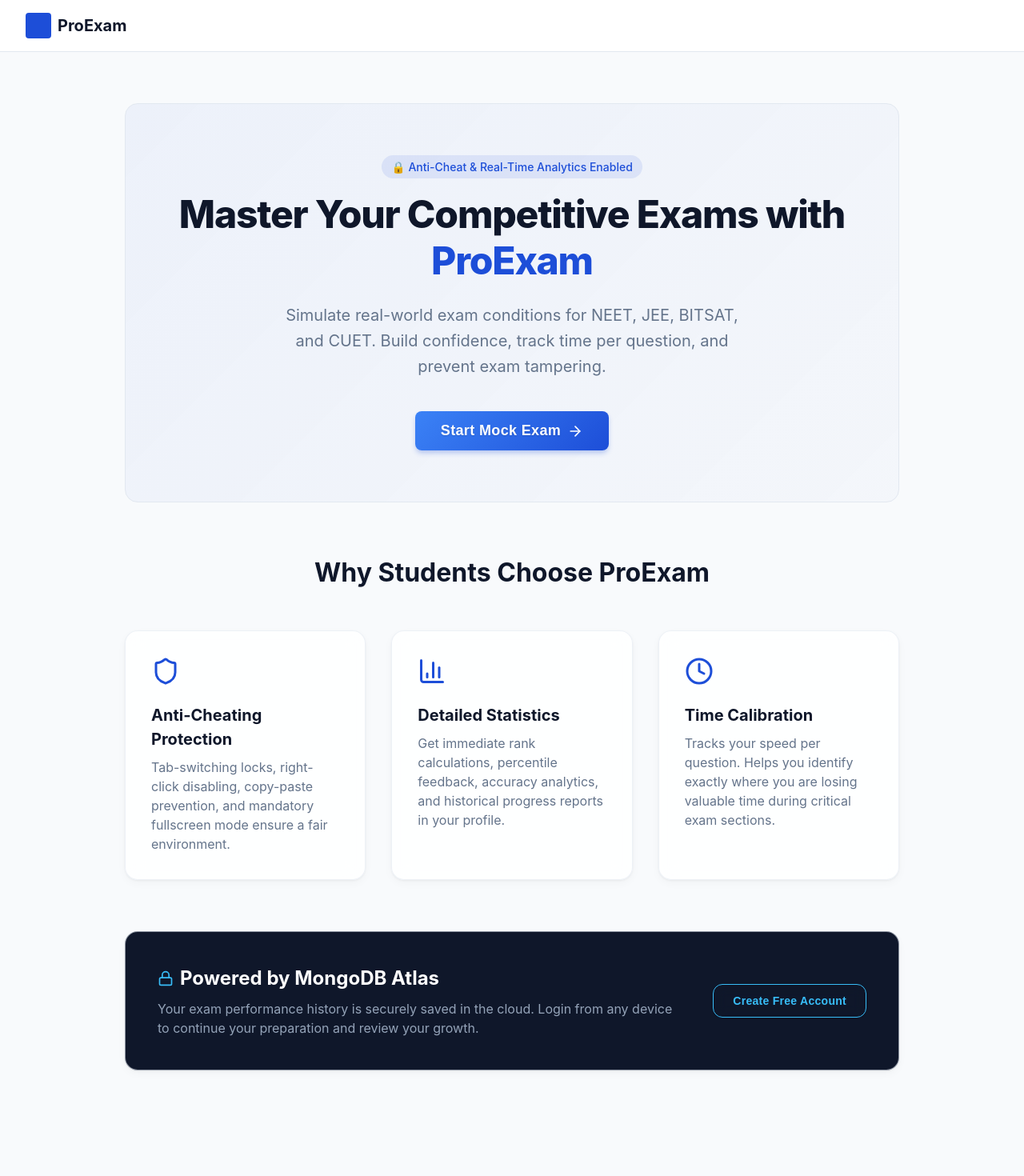
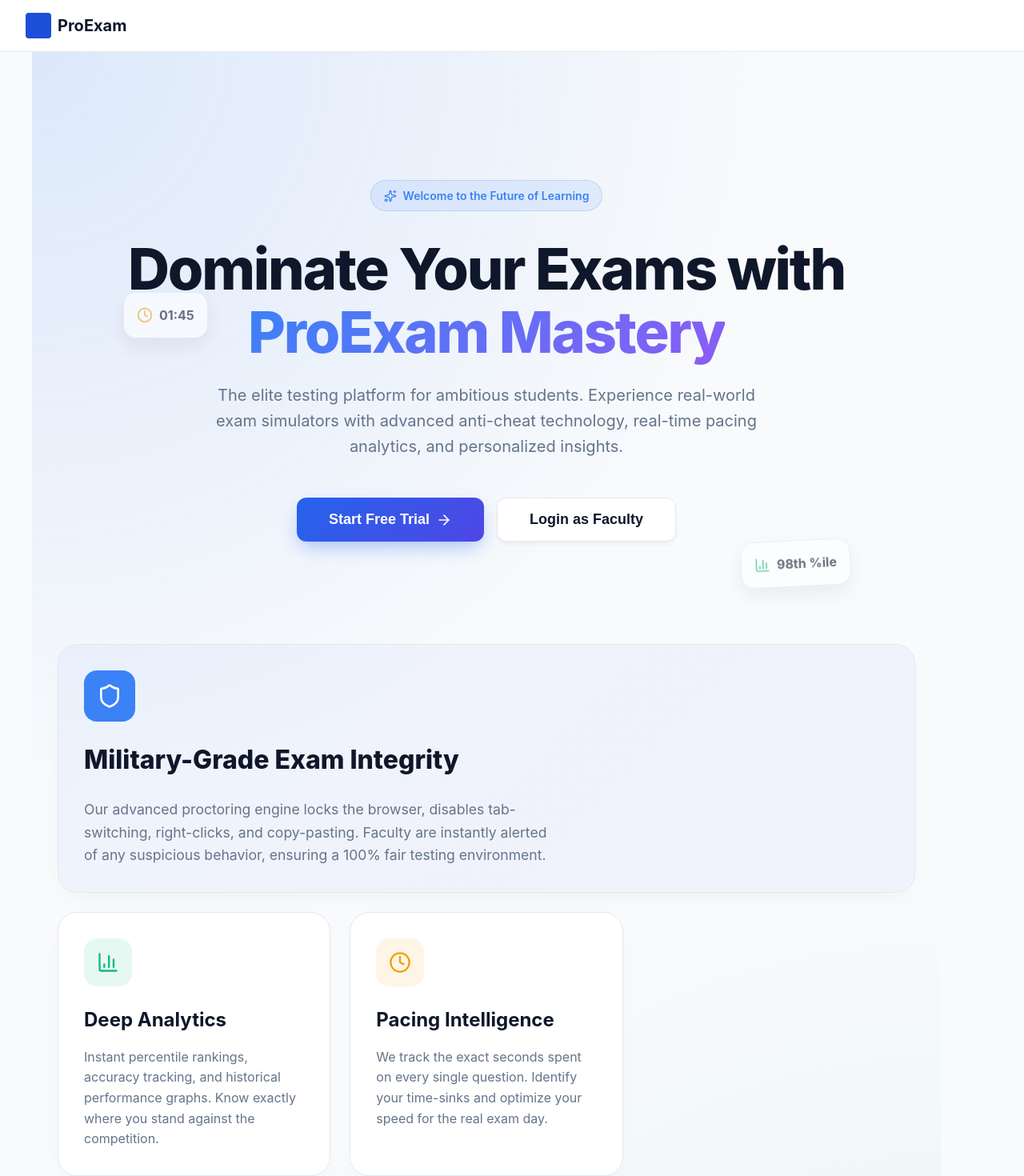
Before and after one commit to Chenthil-Hari/ExamPro, a React (Vite) app: page / in a window 1280 px wide. Shown: the top 1470 px of the page at 80% size. Before the commit the page ends 1402 px from the top, so only its background shows below. Built offline with nearby package versions, Linux system fonts and the light colour scheme; no server answers.

Commit message:
feat: completely overhaul the Landing Page with modern SaaS design, animations, and glassmorphism bento box

```diff
--- a/src/components/LandingPage.jsx
+++ b/src/components/LandingPage.jsx
@@ -1,123 +1,215 @@
-import { Shield, BarChart3, Clock, ArrowRight, BookOpen, Lock } from 'lucide-react';
+import { Shield, BarChart3, Clock, ArrowRight, BookOpen, Lock, Sparkles, BrainCircuit } from 'lucide-react';
 
 export default function LandingPage({ onGetStarted }) {
   return (
-    <div className="fade-in" style={{ maxWidth: 1000, margin: '0 auto', padding: '2rem 1rem' }}>
-      {/* Hero Section */}
-      <section style={{
-        textAlign: 'center',
-        padding: '4rem 1rem',
-        background: 'linear-gradient(135deg, rgba(29, 78, 216, 0.05) 0%, rgba(30, 64, 175, 0.02) 100%)',
-        borderRadius: '1rem',
+    <div style={{ position: 'relative', overflow: 'hidden', minHeight: '100vh', width: '100%', margin: '-2rem' }}>
+
+      {/* Dynamic Background Animations */}
+      <style>{`
+        @keyframes gradientShift {
+          0% { background-position: 0% 50%; }
+          50% { background-position: 100% 50%; }
+          100% { background-position: 0% 50%; }
+        }
+        @keyframes float {
+          0% { transform: translateY(0px) rotate(0deg); }
+          50% { transform: translateY(-20px) rotate(5deg); }
+          100% { transform: translateY(0px) rotate(0deg); }
+        }
+        @keyframes floatReverse {
+          0% { transform: translateY(0px) rotate(0deg); }
+          50% { transform: translateY(20px) rotate(-5deg); }
+          100% { transform: translateY(0px) rotate(0deg); }
+        }
+        .hero-bg {
+          position: absolute;
+          top: 0; left: 0; right: 0; height: 100%;
+          background: radial-gradient(circle at top left, rgba(59,130,246,0.15) 0%, transparent 40%),
+                      radial-gradient(circle at bottom right, rgba(16,185,129,0.1) 0%, transparent 40%);
+          z-index: 0;
+        }
+        .bento-card {
+          background: var(--card);
+          border: 1px solid var(--border);
+          border-radius: 1.5rem;
+          padding: 2rem;
+          transition: all 0.3s ease;
+          box-shadow: 0 10px 30px -10px rgba(0,0,0,0.05);
+          position: relative;
+          overflow: hidden;
+        }
+        .bento-card:hover {
+          transform: translateY(-5px);
+          box-shadow: 0 20px 40px -10px rgba(59,130,246,0.15);
+          border-color: rgba(59,130,246,0.3);
+        }
+        .text-gradient {
+          background: linear-gradient(135deg, #3b82f6 0%, #8b5cf6 100%);
+          -webkit-background-clip: text;
+          -webkit-text-fill-color: transparent;
+        }
+      `}</style>
+
+      <div className="hero-bg"></div>
+
+      {/* Floating Decorative Elements */}
+      <div style={{ position: 'absolute', top: '15%', left: '10%', animation: 'float 6s ease-in-out infinite', opacity: 0.6, zIndex: 1 }}>
+        <div style={{ background: 'var(--card)', padding: '1rem', borderRadius: '1rem', boxShadow: '0 10px 25px rgba(0,0,0,0.1)', border: '1px solid var(--border)', display: 'flex', alignItems: 'center', gap: '0.5rem' }}>
+          <Clock size={20} color="#f59e0b" /> <span style={{ fontWeight: 'bold' }}>01:45</span>
+        </div>
+      </div>
+      <div style={{ position: 'absolute', top: '30%', right: '10%', animation: 'floatReverse 8s ease-in-out infinite', opacity: 0.6, zIndex: 1 }}>
+        <div style={{ background: 'var(--card)', padding: '1rem', borderRadius: '1rem', boxShadow: '0 10px 25px rgba(0,0,0,0.1)', border: '1px solid var(--border)', display: 'flex', alignItems: 'center', gap: '0.5rem' }}>
+          <BarChart3 size={20} color="#10b981" /> <span style={{ fontWeight: 'bold' }}>98th %ile</span>
+        </div>
+      </div>
+
+      <div style={{ position: 'relative', zIndex: 10, maxWidth: 1200, margin: '0 auto', padding: '4rem 2rem' }}>
+
+        {/* HERO SECTION */}
+        <section style={{ textAlign: 'center', padding: '6rem 0 8rem 0' }} className="fade-in">
+          <div style={{ display: 'inline-flex', alignItems: 'center', gap: '0.5rem', background: 'rgba(59, 130, 246, 0.1)', color: '#3b82f6', padding: '0.5rem 1rem', borderRadius: '2rem', fontSize: '0.875rem', fontWeight: '600', marginBottom: '2rem', border: '1px solid rgba(59, 130, 246, 0.2)' }}>
+            <Sparkles size={16} /> Welcome to the Future of Learning
+          </div>
+
+          <h1 style={{ fontSize: 'clamp(3rem, 6vw, 4.5rem)', fontWeight: '800', lineHeight: '1.1', letterSpacing: '-0.03em', marginBottom: '1.5rem', color: 'var(--text)' }}>
+            Dominate Your Exams with <br /> <span className="text-gradient">ProExam Mastery</span>
+          </h1>
+
+          <p style={{ fontSize: '1.25rem', color: 'var(--text-muted)', maxWidth: '700px', margin: '0 auto 3rem', lineHeight: '1.6' }}>
+            The elite testing platform for ambitious students. Experience real-world exam simulators with advanced anti-cheat technology, real-time pacing analytics, and personalized insights.
+          </p>
+
+          <div style={{ display: 'flex', justifyContent: 'center', gap: '1rem', flexWrap: 'wrap' }}>
+            <button
+              onClick={onGetStarted}
+              style={{
+                padding: '1rem 2.5rem',
+                fontSize: '1.125rem',
+                fontWeight: '600',
+                borderRadius: '0.75rem',
+                background: 'linear-gradient(135deg, #2563eb 0%, #4f46e5 100%)',
+                color: 'white',
+                border: 'none',
+                boxShadow: '0 10px 25px -5px rgba(37, 99, 235, 0.4)',
+                cursor: 'pointer',
+                display: 'flex',
+                alignItems: 'center',
+                gap: '0.5rem',
+                transition: 'transform 0.2s, box-shadow 0.2s'
+              }}
+              onMouseEnter={(e) => { e.currentTarget.style.transform = 'translateY(-2px)'; e.currentTarget.style.boxShadow = '0 15px 30px -5px rgba(37, 99, 235, 0.5)'; }}
+              onMouseLeave={(e) => { e.currentTarget.style.transform = 'translateY(0)'; e.currentTarget.style.boxShadow = '0 10px 25px -5px rgba(37, 99, 235, 0.4)'; }}
+            >
+              Start Free Trial <ArrowRight size={20} />
+            </button>
+            <button
+              onClick={onGetStarted}
+              style={{
+                padding: '1rem 2.5rem',
+                fontSize: '1.125rem',
+                fontWeight: '600',
+                borderRadius: '0.75rem',
+                background: 'var(--card)',
+                color: 'var(--text)',
                 border: '1px solid var(--border)',
-        marginBottom: '4rem'
-      }}>
-        <span className="badge" style={{ background: 'rgba(29, 78, 216, 0.1)', color: 'var(--primary)', marginBottom: '1rem', fontSize: '0.875rem' }}>
-          🔒 Anti-Cheat & Real-Time Analytics Enabled
-        </span>
-        <h1 style={{
-          fontSize: '3rem',
-          fontWeight: '800',
-          lineHeight: '1.2',
-          letterSpacing: '-0.025em',
-          marginBottom: '1.5rem',
-          color: 'var(--text)'
-        }}>
-          Master Your Competitive Exams with <span style={{ color: 'var(--primary)' }}>ProExam</span>
-        </h1>
-        <p style={{
-          fontSize: '1.25rem',
-          color: 'var(--text-muted)',
-          maxWidth: '600px',
-          margin: '0 auto 2.5rem',
-          lineHeight: '1.6'
-        }}>
-          Simulate real-world exam conditions for NEET, JEE, BITSAT, and CUET. Build confidence, track time per question, and prevent exam tampering.
-        </p>
-        <button
-          className="btn btn-primary"
-          onClick={onGetStarted}
-          style={{ padding: '0.875rem 2rem', fontSize: '1.125rem', borderRadius: '0.5rem', boxShadow: '0 4px 6px -1px rgba(29, 78, 216, 0.3)' }}
+                boxShadow: '0 4px 6px -1px rgba(0, 0, 0, 0.05)',
+                cursor: 'pointer',
+                transition: 'background 0.2s'
+              }}
+              onMouseEnter={(e) => e.currentTarget.style.background = 'var(--bg)'}
+              onMouseLeave={(e) => e.currentTarget.style.background = 'var(--card)'}
             >
-          Start Mock Exam <ArrowRight size={20} />
+              Login as Faculty
             </button>
+          </div>
         </section>
 
-      {/* Feature Grid */}
-      <section style={{ marginBottom: '4rem' }}>
-        <h2 style={{ textAlign: 'center', fontSize: '2rem', fontWeight: 'bold', marginBottom: '3rem' }}>
-          Why Students Choose ProExam
-        </h2>
-        <div style={{ display: 'grid', gridTemplateColumns: 'repeat(auto-fit, minmax(280px, 1fr))', gap: '2rem' }}>
+        {/* BENTO BOX FEATURE GRID */}
+        <section style={{ marginBottom: '6rem' }}>
+          <div style={{ display: 'grid', gridTemplateColumns: 'repeat(auto-fit, minmax(300px, 1fr))', gap: '1.5rem', autoRows: 'minmax(250px, auto)' }}>
 
-          <div className="card" style={{ padding: '2rem' }}>
-            <div style={{ color: 'var(--primary)', marginBottom: '1rem' }}>
-              <Shield size={36} />
+            {/* Large Card 1 */}
+            <div className="bento-card" style={{ gridColumn: '1 / -1', background: 'linear-gradient(135deg, rgba(59,130,246,0.05) 0%, rgba(139,92,246,0.05) 100%)' }}>
+              <div style={{ display: 'flex', flexDirection: 'column', gap: '1.5rem', maxWidth: '600px' }}>
+                <div style={{ display: 'inline-flex', padding: '1rem', borderRadius: '1rem', background: '#3b82f6', color: 'white', width: 'fit-content' }}>
+                  <Shield size={32} />
                 </div>
-            <h3 style={{ fontSize: '1.25rem', fontWeight: 'bold', marginBottom: '0.5rem' }}>Anti-Cheating Protection</h3>
-            <p style={{ color: 'var(--text-muted)' }}>
-              Tab-switching locks, right-click disabling, copy-paste prevention, and mandatory fullscreen mode ensure a fair environment.
+                <h3 style={{ fontSize: '2rem', fontWeight: '800', margin: 0 }}>Military-Grade Exam Integrity</h3>
+                <p style={{ fontSize: '1.1rem', color: 'var(--text-muted)', lineHeight: '1.6' }}>
+                  Our advanced proctoring engine locks the browser, disables tab-switching, right-clicks, and copy-pasting. Faculty are instantly alerted of any suspicious behavior, ensuring a 100% fair testing environment.
+                </p>
+              </div>
+            </div>
+
+            {/* Small Card 1 */}
+            <div className="bento-card">
+              <div style={{ display: 'inline-flex', padding: '1rem', borderRadius: '1rem', background: 'rgba(16, 185, 129, 0.1)', color: '#10b981', marginBottom: '1.5rem' }}>
+                <BarChart3 size={28} />
+              </div>
+              <h3 style={{ fontSize: '1.5rem', fontWeight: 'bold', marginBottom: '1rem' }}>Deep Analytics</h3>
+              <p style={{ color: 'var(--text-muted)', lineHeight: '1.6' }}>
+                Instant percentile rankings, accuracy tracking, and historical performance graphs. Know exactly where you stand against the competition.
               </p>
             </div>
 
-          <div className="card" style={{ padding: '2rem' }}>
-            <div style={{ color: 'var(--primary)', marginBottom: '1rem' }}>
-              <BarChart3 size={36} />
+            {/* Small Card 2 */}
+            <div className="bento-card">
+              <div style={{ display: 'inline-flex', padding: '1rem', borderRadius: '1rem', background: 'rgba(245, 158, 11, 0.1)', color: '#f59e0b', marginBottom: '1.5rem' }}>
+                <Clock size={28} />
               </div>
-            <h3 style={{ fontSize: '1.25rem', fontWeight: 'bold', marginBottom: '0.5rem' }}>Detailed Statistics</h3>
-            <p style={{ color: 'var(--text-muted)' }}>
-              Get immediate rank calculations, percentile feedback, accuracy analytics, and historical progress reports in your profile.
-            </p>
-          </div>
-
-          <div className="card" style={{ padding: '2rem' }}>
-            <div style={{ color: 'var(--primary)', marginBottom: '1rem' }}>
-              <Clock size={36} />
-            </div>
-            <h3 style={{ fontSize: '1.25rem', fontWeight: 'bold', marginBottom: '0.5rem' }}>Time Calibration</h3>
-            <p style={{ color: 'var(--text-muted)' }}>
-              Tracks your speed per question. Helps you identify exactly where you are losing valuable time during critical exam sections.
+              <h3 style={{ fontSize: '1.5rem', fontWeight: 'bold', marginBottom: '1rem' }}>Pacing Intelligence</h3>
+              <p style={{ color: 'var(--text-muted)', lineHeight: '1.6' }}>
+                We track the exact seconds spent on every single question. Identify your time-sinks and optimize your speed for the real exam day.
               </p>
             </div>
 
           </div>
         </section>
 
-      {/* Database/Tech Highlight */}
-      <section className="card" style={{
-        display: 'flex',
-        justifyContent: 'space-between',
-        alignItems: 'center',
-        padding: '2.5rem',
-        background: '#0f172a',
+        {/* BOTTOM CTA SECTION */}
+        <section style={{
+          background: 'linear-gradient(135deg, #0f172a 0%, #1e293b 100%)',
+          borderRadius: '2rem',
+          padding: '4rem 2rem',
+          textAlign: 'center',
           color: 'white',
-        borderRadius: '1rem',
-        flexWrap: 'wrap',
-        gap: '2rem'
+          position: 'relative',
+          overflow: 'hidden',
+          boxShadow: '0 25px 50px -12px rgba(0, 0, 0, 0.25)'
         }}>
-        <div style={{ flex: '1 1 500px' }}>
-          <h3 style={{ fontSize: '1.5rem', fontWeight: 'bold', marginBottom: '0.5rem', display: 'flex', alignItems: 'center', gap: '0.5rem' }}>
-            <Lock size={20} color="#38bdf8" /> Powered by MongoDB Atlas
-          </h3>
-          <p style={{ color: '#94a3b8' }}>
-            Your exam performance history is securely saved in the cloud. Login from any device to continue your preparation and review your growth.
+          {/* Decorative globe/glow inside CTA */}
+          <div style={{ position: 'absolute', top: '-50%', left: '50%', transform: 'translateX(-50%)', width: '100%', height: '100%', background: 'radial-gradient(circle, rgba(56,189,248,0.15) 0%, transparent 60%)', zIndex: 0 }}></div>
+
+          <div style={{ position: 'relative', zIndex: 1 }}>
+            <BrainCircuit size={48} color="#38bdf8" style={{ margin: '0 auto 1.5rem' }} />
+            <h2 style={{ fontSize: '2.5rem', fontWeight: '800', marginBottom: '1rem' }}>Ready to Elevate Your Score?</h2>
+            <p style={{ fontSize: '1.125rem', color: '#94a3b8', maxWidth: '600px', margin: '0 auto 2.5rem', lineHeight: '1.6' }}>
+              Join thousands of students and faculty members who trust ProExam to deliver the most accurate testing experience available.
             </p>
-        </div>
             <button
-          className="btn btn-outline"
               onClick={onGetStarted}
               style={{
-            borderColor: '#38bdf8',
-            color: '#38bdf8',
-            padding: '0.75rem 1.5rem',
-            background: 'transparent'
+                padding: '1rem 3rem',
+                fontSize: '1.125rem',
+                fontWeight: 'bold',
+                borderRadius: '2rem',
+                background: 'white',
+                color: '#0f172a',
+                border: 'none',
+                cursor: 'pointer',
+                transition: 'transform 0.2s',
+                boxShadow: '0 10px 25px rgba(255,255,255,0.2)'
               }}
-          onMouseEnter={(e) => e.target.style.background = 'rgba(56, 189, 248, 0.1)'}
-          onMouseLeave={(e) => e.target.style.background = 'transparent'}
+              onMouseEnter={(e) => e.currentTarget.style.transform = 'scale(1.05)'}
+              onMouseLeave={(e) => e.currentTarget.style.transform = 'scale(1)'}
             >
-          Create Free Account
+              Get Started Now
             </button>
+          </div>
         </section>
+
+      </div>
     </div>
   );
 }
```
Lines whose indentation alone changed are shown as unchanged.
